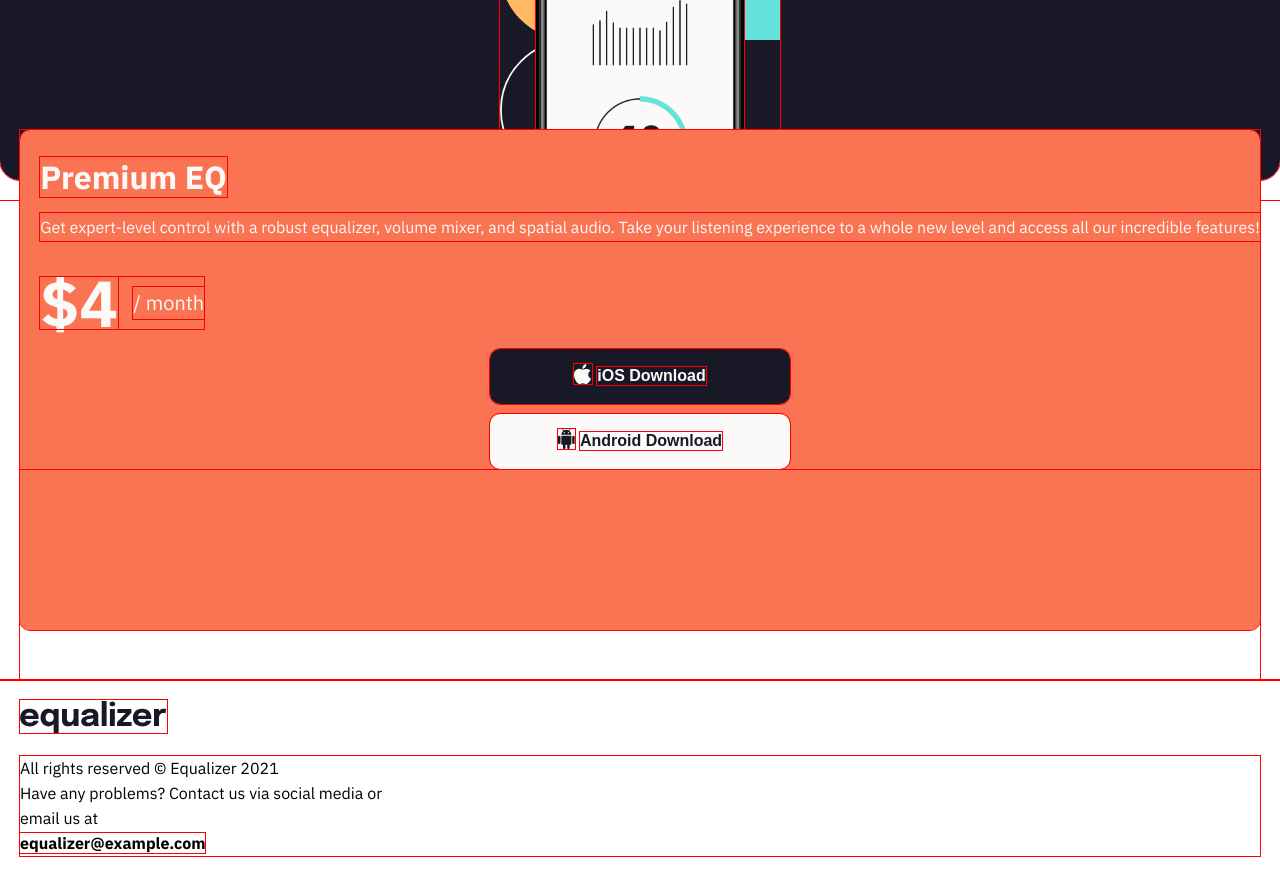
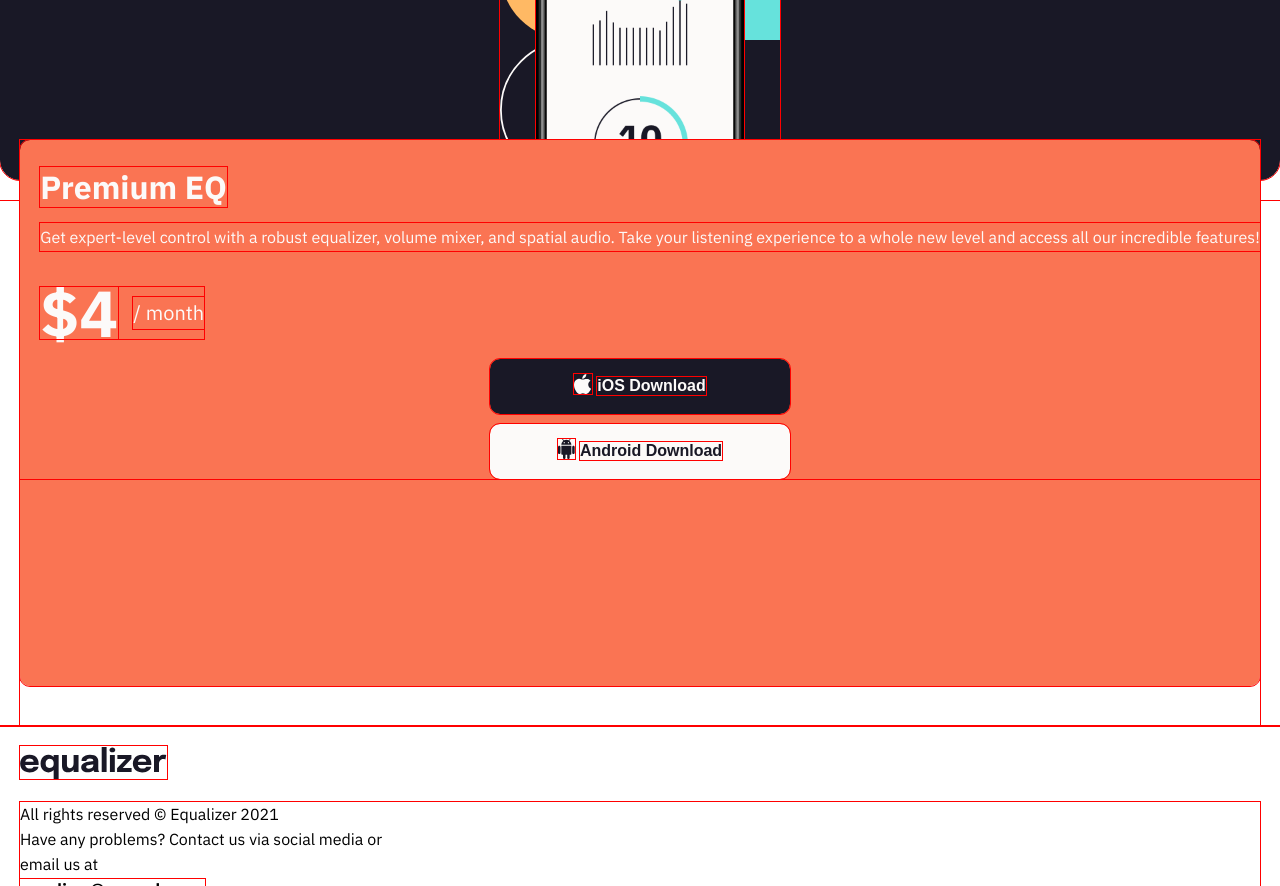
Before and after one commit to Ant-Shell/equalizer-landing-page-challenge, a React (Vite) app: page / in a window 1280 px wide. Shown: the part 600-1486 px from the top of the page. Built offline with nearby package versions, Linux system fonts and the light colour scheme.

Commit message:
Adjust height and bottom

```diff
--- a/src/components/CallToActionCard/CallToActionCard.scss
+++ b/src/components/CallToActionCard/CallToActionCard.scss
@@ -3,11 +3,11 @@
 
 .cta {
   border-radius: 10px;
-  height: 500px;
+  height: 546px;
   width: 100%;
   z-index: 1;
   position: relative;
-  bottom: 50px;
+  bottom: 40px;
   background-color: $red;
   color: $white;
   font-family: "IBM Plex Sans";
```
